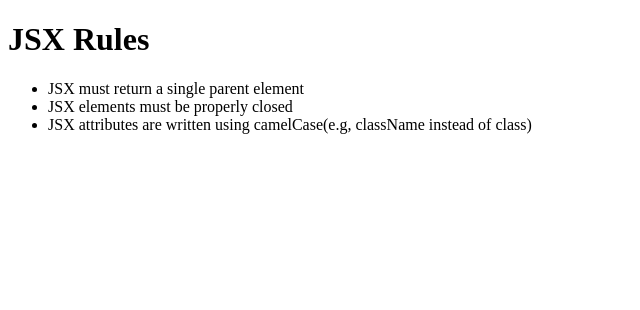
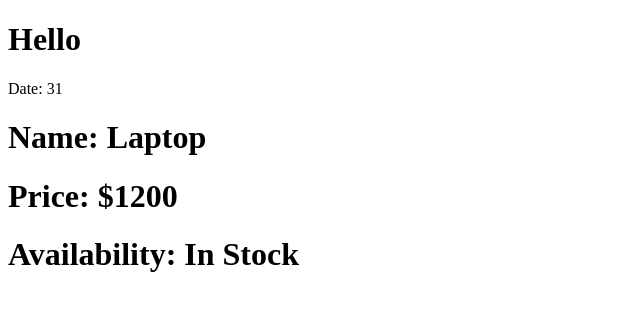
Before and after one commit to Varsha359/react, a React (Vite) app in the folder react-demos/: page / in a window 1280 px wide. Shown: the top 310 px of the page, without its empty margins (0-640 px from the left). Built offline with nearby package versions, Linux system fonts and the light colour scheme.

Commit message:
Dynamic update of values in html

```diff
--- a/react-demos/src/App.jsx
+++ b/react-demos/src/App.jsx
@@ -1,10 +1,13 @@
 import React from 'react'
 import JSXRules from './components/JSXRules'
+import Greeting from './components/Greeting'
+import ProductInfo from './components/ProductInfo'
 
 const App = () => {
   return (
     <div>
-      <JSXRules/>
+      <Greeting />
+      <ProductInfo/>
     </div>
   )
 }
--- /dev/null
+++ b/react-demos/src/components/Greeting.jsx
@@ -0,0 +1,16 @@
+import React from 'react'
+
+const Greeting = () => {
+
+    const greet = "Hello";
+    const date = new Date();
+
+  return (
+    <div>
+      <h1>{greet}</h1>
+      <p>Date: {date.getDate()}</p>
+    </div>
+  )
+}
+
+export default Greeting
--- /dev/null
+++ b/react-demos/src/components/ProductInfo.jsx
@@ -0,0 +1,17 @@
+import React from 'react'
+
+const ProductInfo = () => {
+    const product = {
+        name: 'Laptop',
+        price: 1200,
+    availability: "In Stock"    }
+  return (
+    <div>
+      <h1>Name: {product.name}</h1>
+      <h1>Price: ${product.price}</h1>
+      <h1>Availability: {product.availability}</h1>
+    </div>
+  )
+}
+
+export default ProductInfo
```
